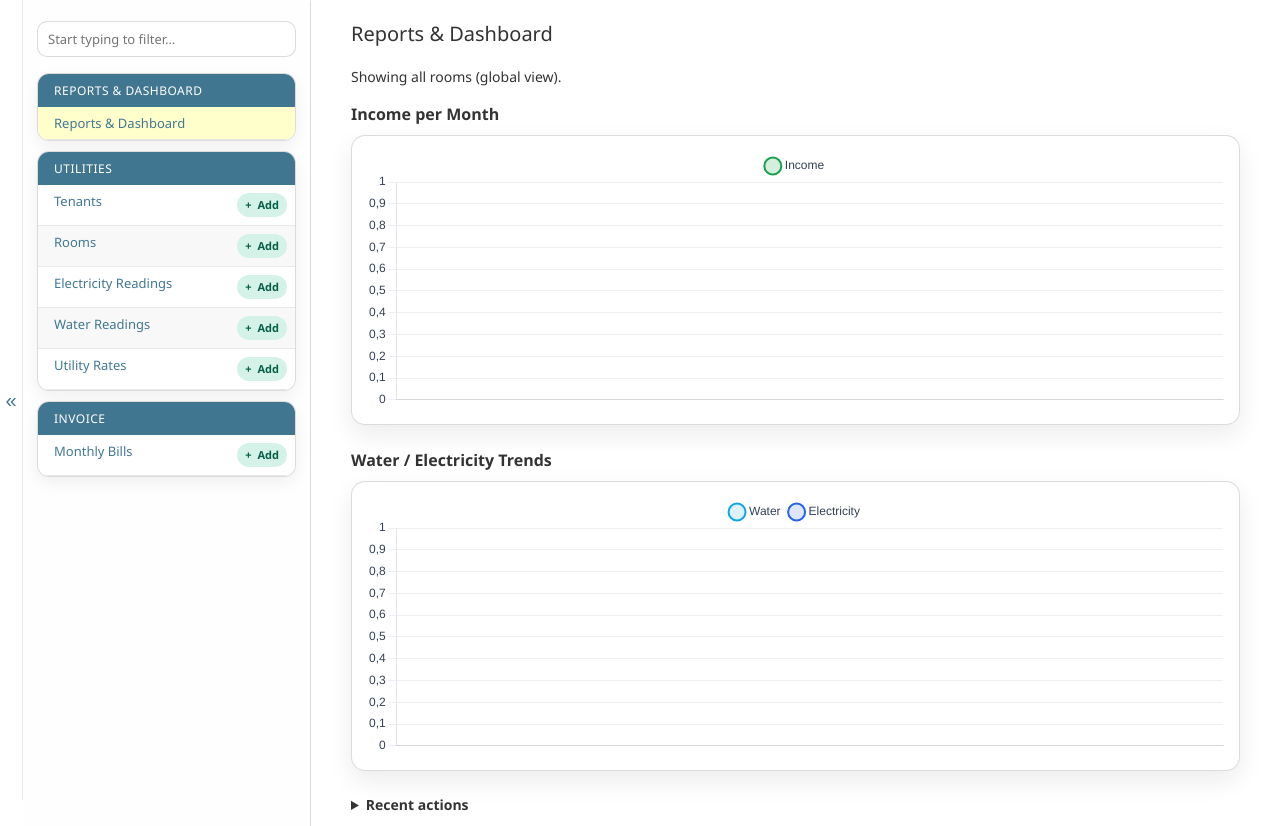
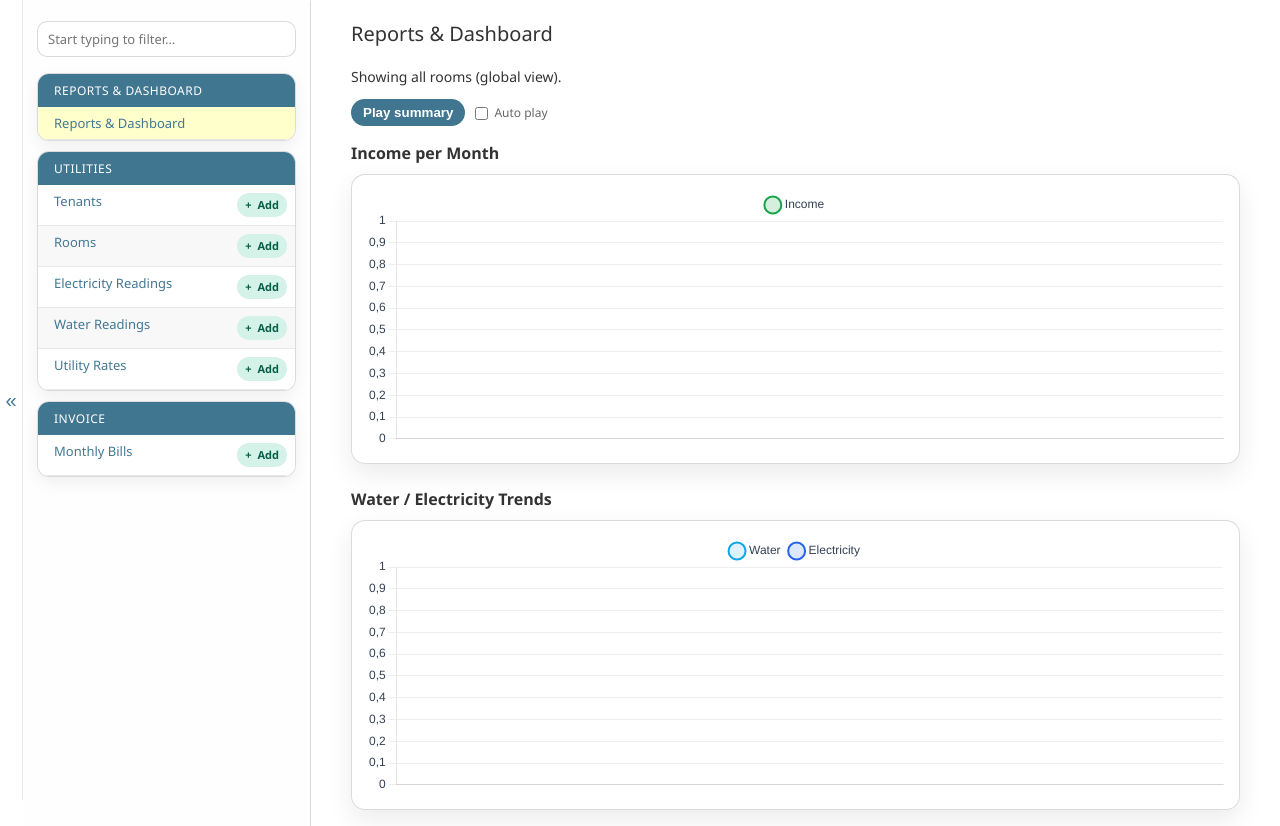
Before and after one commit to vathanarko7/rentHouseApp, a Django app: page /admin/dashboard/ in a window 1280 px wide. Shown: the part 112-938 px from the top of the page. Run offline with Django 5.2, Linux system fonts and the light colour scheme; the visitor is signed in with stand-in values (Sample User, id 1); data comes from the database, SQL or seed files in the repository; data that the repository does not hold is empty.

Commit message:
feat : dashboard voice assistant kh

```diff
--- a/rooms/admin.py
+++ b/rooms/admin.py
@@ -15,6 +15,7 @@ from django.utils.formats import date_format
 from django.shortcuts import redirect
 from django.conf import settings
 from django.utils import timezone
+from django.utils.translation import override
 from django.utils.formats import number_format
 import os
 from django import forms
@@ -2073,17 +2074,7 @@ def dashboard_view(request):
         .values("room_id", "date", "meter_value")
     )
 
-    def build_series(qs):
-        labels = []
-        values = []
-        for row in qs:
-            if not row["m"]:
-                continue
-            labels.append(date_format(row["m"], "M Y"))
-            values.append(float(row["total"] or 0))
-        return labels, values
-
-    def build_usage_series(readings):
+    def build_usage_map(readings):
         usage_by_month = {}
         last_by_room = {}
         for row in readings:
@@ -2098,6 +2089,19 @@ def dashboard_view(request):
                 continue
             month = row["date"].replace(day=1)
             usage_by_month[month] = usage_by_month.get(month, 0) + usage
+        return usage_by_month
+
+    def build_series(qs):
+        labels = []
+        values = []
+        for row in qs:
+            if not row["m"]:
+                continue
+            labels.append(date_format(row["m"], "M Y"))
+            values.append(float(row["total"] or 0))
+        return labels, values
+
+    def build_usage_series(usage_by_month):
         labels = []
         values = []
         for month in sorted(usage_by_month.keys()):
@@ -2106,8 +2110,33 @@ def dashboard_view(request):
         return labels, values
 
     income_labels, income_values = build_series(income_by_month)
-    water_labels, water_values = build_usage_series(water_readings)
-    elec_labels, elec_values = build_usage_series(elec_readings)
+    water_usage_by_month = build_usage_map(water_readings)
+    elec_usage_by_month = build_usage_map(elec_readings)
+    water_labels, water_values = build_usage_series(water_usage_by_month)
+    elec_labels, elec_values = build_usage_series(elec_usage_by_month)
+
+    income_map = {row["m"]: row["total"] or 0 for row in income_by_month if row["m"]}
+    latest_month = None
+    month_candidates = (
+        set(income_map.keys())
+        | set(water_usage_by_month.keys())
+        | set(elec_usage_by_month.keys())
+    )
+    if month_candidates:
+        latest_month = max(month_candidates)
+
+    voice_summary_km = ""
+    if latest_month:
+        income_total = income_map.get(latest_month, 0) or 0
+        water_total = water_usage_by_month.get(latest_month, 0) or 0
+        elec_total = elec_usage_by_month.get(latest_month, 0) or 0
+        with override("km"):
+            month_label_km = date_format(latest_month, "F Y")
+        voice_summary_km = (
+            f"ខែ{month_label_km} ទទួលបានចំណូលសរុប {income_total:,.0f}៛។ "
+            f"ប្រើប្រាស់ទឹកប្រើសរុបអស់ {int(round(water_total))}m³ "
+            f"និងអគ្គិសនីប្រើសរុបអស់ {int(round(elec_total))}kWh។"
+        )
 
     context = {
         **admin.site.each_context(request),
@@ -2119,6 +2148,7 @@ def dashboard_view(request):
         "water_values": water_values,
         "elec_labels": elec_labels,
         "elec_values": elec_values,
+        "voice_summary_km": voice_summary_km,
     }
     return TemplateResponse(request, "admin/dashboard.html", context)
 
--- a/templates/admin/dashboard.html
+++ b/templates/admin/dashboard.html
@@ -21,6 +21,28 @@
 {% endif %}
 
 <style>
+  .voice-summary {
+    margin: 12px 0 6px;
+    display: flex;
+    align-items: center;
+    gap: 10px;
+    flex-wrap: wrap;
+  }
+  .voice-summary button {
+    border-radius: 999px;
+    padding: 6px 12px;
+    font-weight: 600;
+  }
+  .voice-summary .voice-toggle {
+    display: inline-flex;
+    align-items: center;
+    gap: 6px;
+    font-size: 12px;
+    color: var(--body-quiet-color, #6b7280);
+  }
+  .voice-summary .voice-toggle input {
+    transform: translateY(1px);
+  }
   .dashboard-section {
     margin-top: 16px;
   }
@@ -127,6 +149,15 @@
   }
 </style>
 
+<div class="voice-summary">
+  <button type="button" class="button" id="voice-summary-play">{% translate "Play summary" %}</button>
+  <label class="voice-toggle">
+    <input type="checkbox" id="voice-summary-auto" />
+    {% translate "Auto play" %}
+  </label>
+</div>
+<p id="voice-summary-display" class="voice-summary-text" style="margin: 6px 0 0; color: var(--body-quiet-color, #6b7280);"></p>
+
 <section class="dashboard-section">
   <h2 style="margin: 0 0 8px; font-size: 16px; font-weight: 600;">
     {% if is_tenant %}
@@ -203,6 +234,7 @@
 {{ water_values|json_script:"water-values" }}
 {{ elec_labels|json_script:"elec-labels" }}
 {{ elec_values|json_script:"elec-values" }}
+{{ voice_summary_km|json_script:"voice-summary-text" }}
 
 <script src="https://cdn.jsdelivr.net/npm/chart.js@4.4.1/dist/chart.umd.min.js"></script>
 <script>
@@ -410,4 +442,68 @@
     }, 3000);
   })();
 </script>
+<script>
+  (function () {
+    var textEl = document.getElementById("voice-summary-text");
+    var textDisplay = document.getElementById("voice-summary-display");
+    var playBtn = document.getElementById("voice-summary-play");
+    var autoToggle = document.getElementById("voice-summary-auto");
+    if (!textEl || !playBtn || !autoToggle) return;
+
+    var summaryText = "";
+    try {
+      summaryText = JSON.parse(textEl.textContent || '""');
+    } catch (e) {
+      summaryText = (textEl.textContent || "").trim();
+    }
+    if (textDisplay) {
+      textDisplay.textContent = summaryText;
+    }
+    var storageKey = "voiceSummaryAuto";
+    var autoOn = localStorage.getItem(storageKey) === "1";
+    autoToggle.checked = autoOn;
+
+    function pickVoice() {
+      var voices = window.speechSynthesis ? window.speechSynthesis.getVoices() : [];
+      if (!voices.length) return null;
+      var kmVoice = null;
+      for (var i = 0; i < voices.length; i++) {
+        var v = voices[i];
+        if (v.lang && v.lang.toLowerCase().indexOf("km") === 0) {
+          kmVoice = v;
+          break;
+        }
+      }
+      return kmVoice;
+    }
+
+    function speak() {
+      if (!summaryText || !window.speechSynthesis) return;
+      var utter = new SpeechSynthesisUtterance(summaryText);
+      utter.lang = "km-KH";
+      var voice = pickVoice();
+      if (voice) utter.voice = voice;
+      window.speechSynthesis.cancel();
+      window.speechSynthesis.speak(utter);
+    }
+
+    playBtn.addEventListener("click", speak);
+    autoToggle.addEventListener("change", function () {
+      localStorage.setItem(storageKey, autoToggle.checked ? "1" : "0");
+      if (autoToggle.checked) {
+        speak();
+      }
+    });
+
+    if (autoOn) {
+      speak();
+    }
+
+    if (window.speechSynthesis) {
+      window.speechSynthesis.onvoiceschanged = function () {
+        if (autoOn) speak();
+      };
+    }
+  })();
+</script>
 {% endblock %}
```
Also changed, not shown: deploy/CHECKLIST.md (added, +33 -0 lines), deploy/README.md (added).
